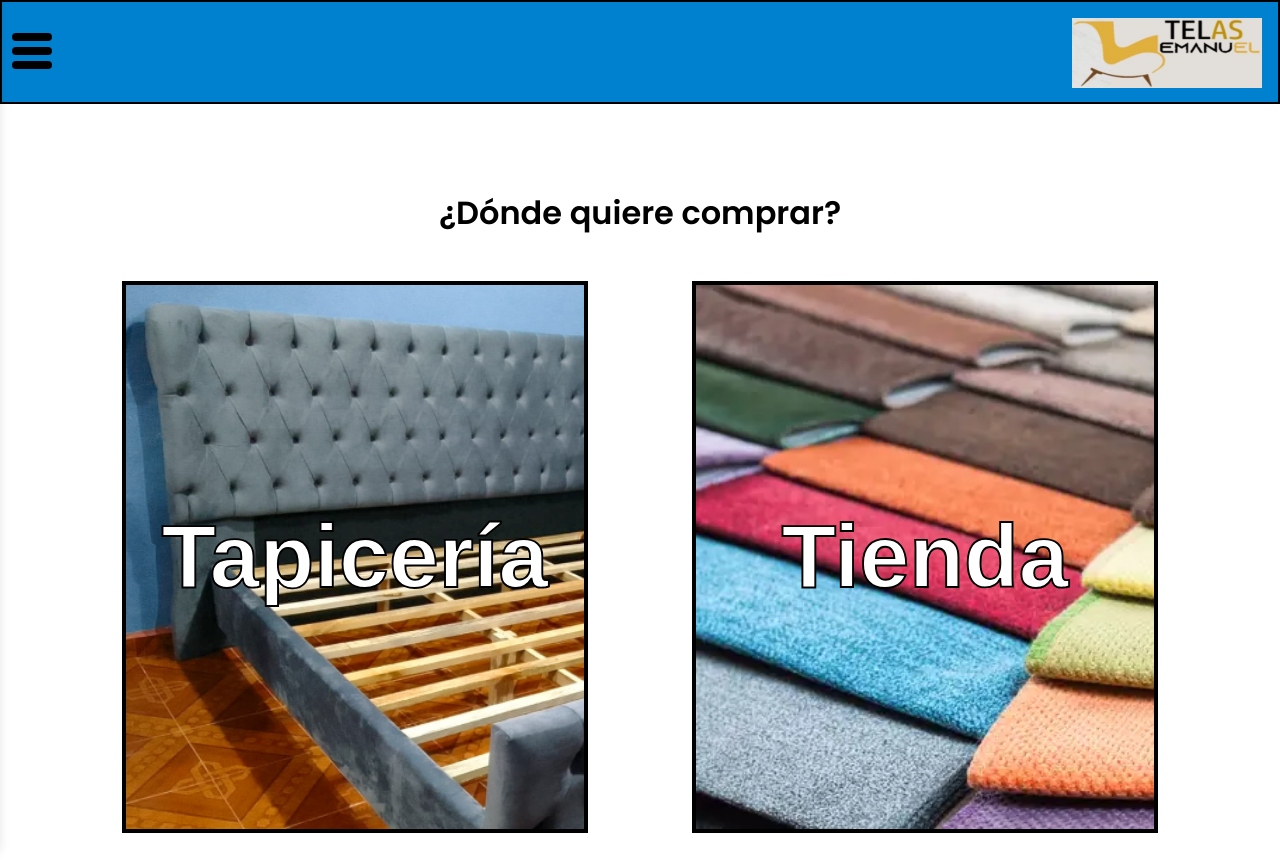
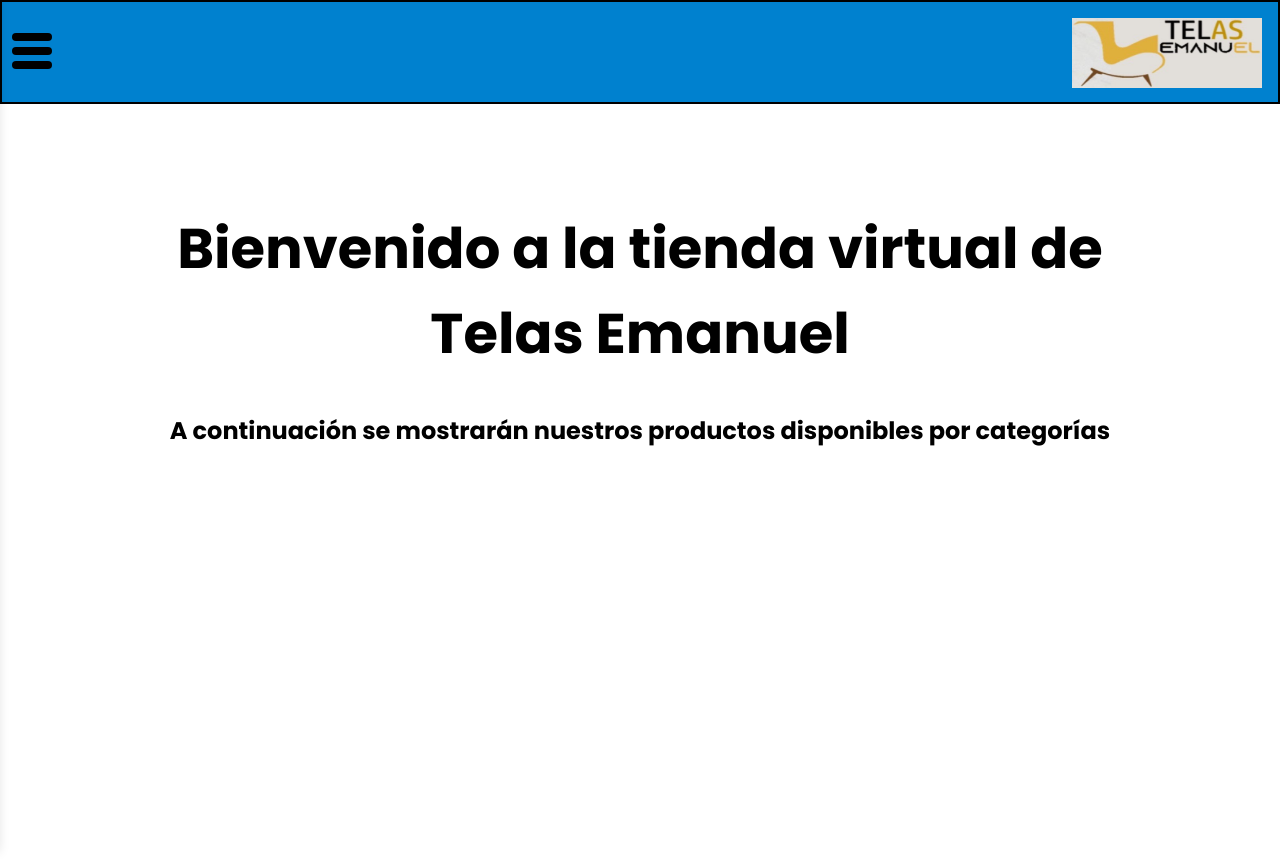
Before and after one commit to JoseDCaballero/telasemanuel, a Vue app: page /#/ in a window 1280 px wide. After the commit the page ends 800 px from the top, so only its background shows below. Built offline with nearby package versions, Linux system fonts and the light colour scheme; sample sign-in values are in the browser's storage.

Commit message:
"Updated NavBar, HomeTienda, LoginPage, TelasEmanuel, and router configurations"

```diff
--- a/src/components/NavBar.vue
+++ b/src/components/NavBar.vue
@@ -4,7 +4,7 @@
 
 const router = useRouter()
 
-const token = localStorage.getItem('access_token');
+const token = ref(localStorage.getItem('access_token'));
 
 function closeMenu() {
     document.getElementById("menu-toggle").checked = false;
@@ -74,6 +74,9 @@
                             </router-link>
                             <router-link to="/" @click="logoutUser()">
                                 <span>Logout</span>
+                            </router-link>
+                            <router-link to="/categories">
+                                <button>Ir a las pruebas</button>
                             </router-link>
                         </div>
                     </div>
--- a/src/pages/HomeTienda.vue
+++ b/src/pages/HomeTienda.vue
@@ -1,15 +1,13 @@
 <script setup>
-import ComingSoon from '../components/ComingSoon.vue'
+
 </script>
 
 <template>
-    <!--Tengo pensado agregar un v-if para la validacion por si está loggeado o no-->
     <main>
         <h1>Bienvenido a la tienda virtual de <router-link to="/about"><a>Telas Emanuel</a></router-link></h1>
 
         <div id="verdadero">
             <h2>A continuación se mostrarán nuestros productos disponibles por categorías</h2>
-            <Coming-Soon />
         </div>
     </main>
 
--- a/src/pages/LoginPage.vue
+++ b/src/pages/LoginPage.vue
@@ -19,7 +19,7 @@
             const accessToken = response.data.access_token;
             console.log('Token recibido:', accessToken);
             localStorage.setItem('access_token', accessToken);
-            console.log(response.data); // Mensaje de inicio de sesión exitoso
+            //console.log(response.data); // Mensaje de inicio de sesión exitoso
             alert("Se ha iniciado sesión");
             router.push('/'); // Redirigir a la página de inicio después del inicio de sesión
             //window.location.reload();
--- a/src/pages/TelasEmanuel.vue
+++ b/src/pages/TelasEmanuel.vue
@@ -1,5 +1,6 @@
 <script setup>
 import { ref, onMounted } from 'vue'
+import HomeTienda from './HomeTienda.vue';
 
 const token = localStorage.getItem('access_token')
 
@@ -14,27 +15,13 @@
         <h1>Para poder acceder a nuestro catálogo de productos, debe iniciar sesión</h1>
         <main>
             <router-link to="/login">
-                <button id="loginbtn">Ir al inicio de sesión</button>
+                <button id="loginbtn">Iniciar sesión</button>
             </router-link>
         </main>
     </div>
     <div v-else>
-        <h1>¿Dónde quiere comprar?</h1>
         <main id="main">
-            <div class="primero">
-                <router-link to="/upholstery">
-                    <div id="tapiceria">
-                        <h1 class="sombra">Tapicería</h1>
-                    </div>
-                </router-link>
-            </div>
-            <div class="segundo">
-                <router-link to="/store">
-                    <div id="tienda">
-                        <h1 class="sombra">Tienda</h1>
-                    </div>
-                </router-link>
-            </div>
+            <HomeTienda />
         </main>
     </div>
 </template>
--- a/src/router.js
+++ b/src/router.js
@@ -8,7 +8,8 @@
   NewAccount,
   NotFound,
   HomeTienda,
-  HomeTapiceria
+  HomeTapiceria,
+  ReceptionPage
 } from './pages/index.js'
 
 const routes = [
@@ -76,6 +77,14 @@
       layout: DefaultLayout
     }
   },
+  {
+    path: '/categories',
+    component: ReceptionPage,
+    meta: {
+      title: 'Categorías',
+      layout: DefaultLayout
+    }
+  },
 ];
 
 const router = createRouter({
```
